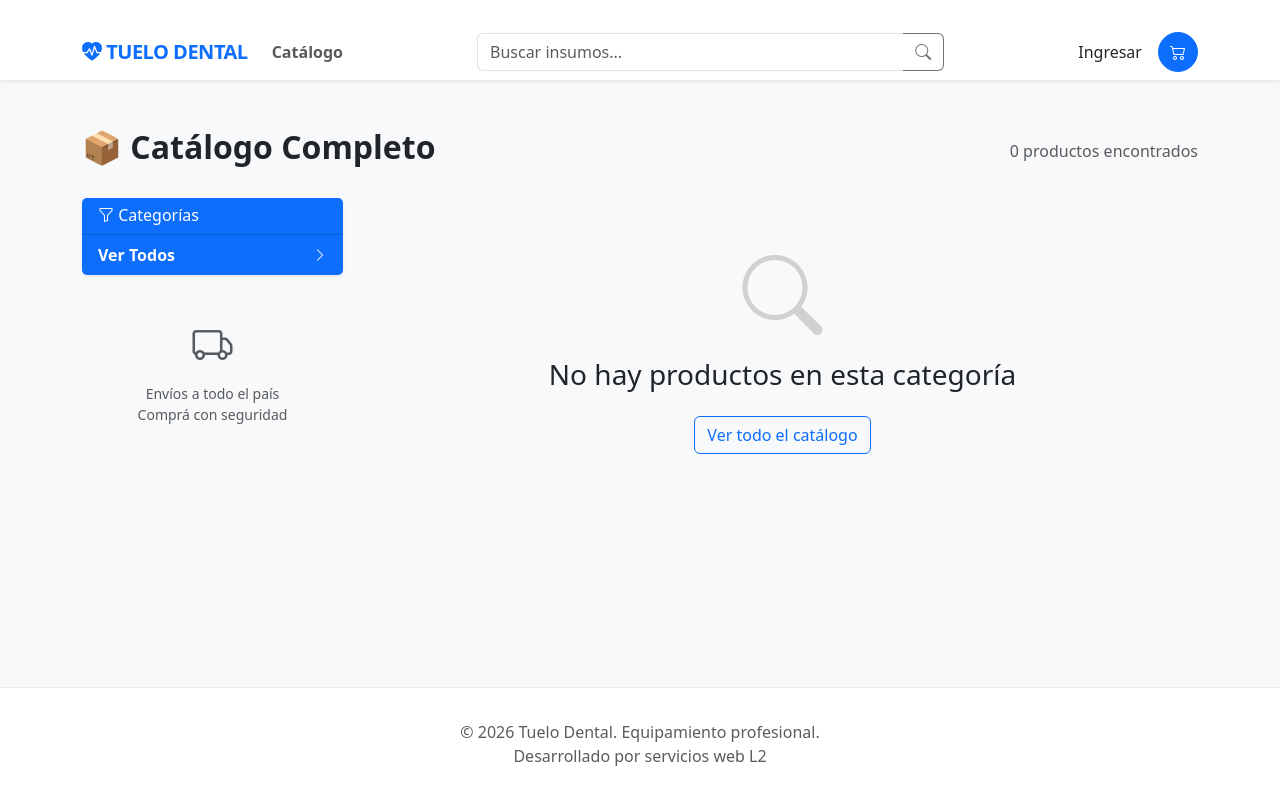
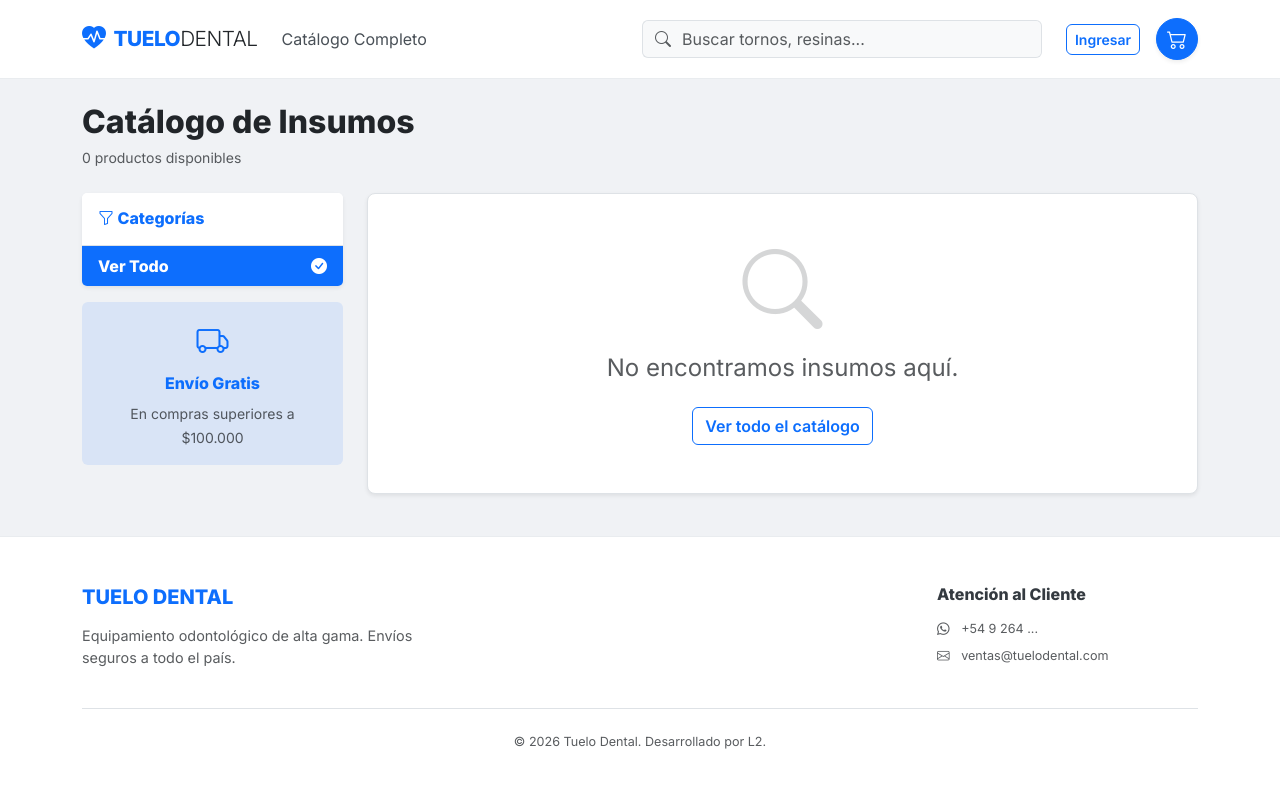
Before and after one commit to franciscolaria-commits/tueloDental, a Flask app: page /catalogo in a window 1280 px wide. Run offline with Flask 3, Linux system fonts and the light colour scheme; data that the repository does not hold is empty.

Commit message:
Mejoras diseño celular clinica

```diff
--- a/app/templates/base.html
+++ b/app/templates/base.html
@@ -4,17 +4,60 @@
 <head>
     <meta charset="UTF-8">
     <meta name="viewport" content="width=device-width, initial-scale=1.0">
-    <title>Tuelo Dental</title>
+    <title>Tuelo Dental | Insumos Profesionales</title>
+
+    <link href="https://fonts.googleapis.com/css2?family=Inter:wght@300;400;600;800&display=swap" rel="stylesheet">
+
     <link href="https://cdn.jsdelivr.net/npm/bootstrap@5.3.0/dist/css/bootstrap.min.css" rel="stylesheet">
     <link rel="stylesheet" href="https://cdn.jsdelivr.net/npm/bootstrap-icons@1.10.0/font/bootstrap-icons.css">
 
     <style>
         body {
+            font-family: 'Inter', sans-serif;
             display: flex;
             flex-direction: column;
             min-height: 100vh;
-            background-color: #f8f9fa;
-            /* Gris muy clarito de fondo */
+            background-color: #f0f2f5;
+            /* Gris azulado muy suave, descansa la vista */
+            color: #343a40;
+        }
+
+        /* --- COLORES CORPORATIVOS --- */
+        :root {
+            --bs-primary: #0d6efd;
+            /* Azul Bootstrap (Perfecto para dental) */
+        }
+
+        /* Navbar estilo "SaaS Médico" */
+        .navbar {
+            background-color: #ffffff;
+            border-bottom: 1px solid #e9ecef;
+        }
+
+        .navbar-brand {
+            font-weight: 800;
+            letter-spacing: -0.5px;
+            color: #0d6efd !important;
+            font-size: 1.3rem;
+        }
+
+        .nav-link {
+            font-weight: 500;
+            color: #495057 !important;
+        }
+
+        .nav-link:hover {
+            color: #0d6efd !important;
+        }
+
+        /* Botones un poco más redondeados para amabilidad */
+        .btn {
+            border-radius: 6px;
+            font-weight: 600;
+        }
+
+        .btn-primary {
+            box-shadow: 0 2px 4px rgba(13, 110, 253, 0.2);
         }
 
         main {
@@ -22,76 +65,76 @@
         }
 
         .footer {
-            background-color: #fff;
-            padding: 2rem 0;
+            background-color: #ffffff;
+            padding: 3rem 0;
             margin-top: auto;
-            border-top: 1px solid #eee;
-        }
-
-        /* Ajuste para que el Logo se vea pro */
-        .navbar-brand {
-            font-weight: 800;
-            letter-spacing: -0.5px;
-            color: #0d6efd !important;
+            border-top: 1px solid #e9ecef;
+            font-size: 0.9rem;
         }
     </style>
 </head>
 
 <body>
-    <nav class="navbar navbar-expand-lg navbar-light bg-white shadow-sm sticky-top">
-        <div class="container mt-4">
-            <a class="navbar-brand" href="{{ url_for('shop.landing') }}">
-                <i class="bi bi-heart-pulse-fill"></i> TUELO DENTAL
+    <nav class="navbar navbar-expand-lg sticky-top py-3">
+        <div class="container">
+            <a class="navbar-brand d-flex align-items-center gap-2" href="{{ url_for('shop.landing') }}">
+                <i class="bi bi-heart-pulse-fill fs-4"></i>
+                <span>TUELO<span class="text-dark fw-light">DENTAL</span></span>
             </a>
 
-            <button class="navbar-toggler" type="button" data-bs-toggle="collapse" data-bs-target="#navbarNav">
+            <button class="navbar-toggler border-0 bg-light" type="button" data-bs-toggle="collapse"
+                data-bs-target="#navbarNav">
                 <span class="navbar-toggler-icon"></span>
             </button>
 
-            <div class="collapse navbar-collapse" id="navbarNav">
+            <div class="collapse navbar-collapse mt-3 mt-lg-0" id="navbarNav">
                 <ul class="navbar-nav me-auto mb-2 mb-lg-0">
                     <li class="nav-item">
-                        <a class="nav-link fw-bold" href="{{ url_for('shop.index') }}">Catálogo</a>
+                        <a class="nav-link" href="{{ url_for('shop.index') }}">Catálogo Completo</a>
                     </li>
                 </ul>
 
-                <form class="d-flex mx-auto my-2 my-lg-0 w-50">
+                <form class="d-flex me-lg-4 mb-3 mb-lg-0 flex-grow-1" style="max-width: 400px;">
                     <div class="input-group">
-                        <input class="form-control border-end-0" type="search" placeholder="Buscar insumos..."
-                            aria-label="Search">
-                        <button class="btn btn-outline-secondary border-start-0" type="submit"><i
-                                class="bi bi-search"></i></button>
+                        <span class="input-group-text bg-light border-end-0"><i
+                                class="bi bi-search text-muted"></i></span>
+                        <input class="form-control bg-light border-start-0 ps-0" type="search"
+                            placeholder="Buscar tornos, resinas..." aria-label="Search">
                     </div>
                 </form>
 
-                <ul class="navbar-nav ms-auto mb-2 mb-lg-0 align-items-center">
+                <div class="d-flex align-items-center gap-3">
                     {% if current_user.is_authenticated %}
-                    <li class="nav-item dropdown">
-                        <a class="nav-link dropdown-toggle text-dark" href="#" role="button" data-bs-toggle="dropdown">
-                            {{ current_user.username }}
+                    <div class="dropdown">
+                        <a class="nav-link dropdown-toggle d-flex align-items-center gap-2" href="#" role="button"
+                            data-bs-toggle="dropdown">
+                            <div class="bg-primary text-white rounded-circle d-flex align-items-center justify-content-center"
+                                style="width: 32px; height: 32px; font-size: 0.8rem;">
+                                {{ current_user.username[0]|upper }}
+                            </div>
+                            <span class="d-none d-lg-block">{{ current_user.username }}</span>
                         </a>
-                        <ul class="dropdown-menu dropdown-menu-end border-0 shadow">
+                        <ul class="dropdown-menu dropdown-menu-end border-0 shadow mt-2">
                             {% if current_user.is_admin %}
-                            <li><a class="dropdown-item" href="{{ url_for('admin.dashboard') }}">Panel Admin</a></li>
+                            <li><a class="dropdown-item" href="{{ url_for('admin.dashboard') }}"><i
+                                        class="bi bi-speedometer2 me-2"></i> Panel Admin</a></li>
                             {% endif %}
-                            <li><a class="dropdown-item" href="{{ url_for('shop.my_orders') }}">Mis Compras</a></li>
+                            <li><a class="dropdown-item" href="{{ url_for('shop.my_orders') }}"><i
+                                        class="bi bi-box-seam me-2"></i> Mis Pedidos</a></li>
                             <li>
                                 <hr class="dropdown-divider">
                             </li>
-                            <li><a class="dropdown-item text-danger" href="{{ url_for('auth.logout') }}">Salir</a></li>
+                            <li><a class="dropdown-item text-danger" href="{{ url_for('auth.logout') }}">Cerrar
+                                    Sesión</a></li>
                         </ul>
-                    </li>
+                    </div>
                     {% else %}
-                    <li class="nav-item">
-                        <a class="nav-link text-dark" href="{{ url_for('auth.login') }}">Ingresar</a>
-                    </li>
+                    <a class="btn btn-outline-primary btn-sm" href="{{ url_for('auth.login') }}">Ingresar</a>
                     {% endif %}
 
-                    <li class="nav-item ms-2">
-                        <a class="btn btn-primary position-relative rounded-circle p-2"
-                            href="{{ url_for('shop.view_cart') }}"
-                            style="width: 40px; height: 40px; display: flex; align-items: center; justify-content: center;">
-                            <i class="bi bi-cart2"></i>
+                    <a class="btn btn-primary position-relative rounded-circle d-flex align-items-center justify-content-center shadow-sm"
+                        href="{{ url_for('shop.view_cart') }}" style="width: 42px; height: 42px;">
+                        <i class="bi bi-cart2 fs-5"></i>
                         {% if cart_count > 0 %}
                         <span
                             class="position-absolute top-0 start-100 translate-middle badge rounded-pill bg-danger border border-light">
@@ -99,8 +142,7 @@
                         </span>
                         {% endif %}
                     </a>
-                    </li>
-                </ul>
+                </div>
             </div>
         </div>
     </nav>
@@ -110,10 +152,23 @@
     </main>
 
     <footer class="footer">
-        <div class="container text-center text-muted">
-            <p class="mb-0">© 2026 Tuelo Dental. Equipamiento profesional.</p>
-            <p class="mb-0">Desarrollado por servicios web L2</a>
-            </p>
+        <div class="container">
+            <div class="row g-4 justify-content-between">
+                <div class="col-md-4">
+                    <h5 class="fw-bold text-primary mb-3">TUELO DENTAL</h5>
+                    <p class="text-muted">Equipamiento odontológico de alta gama. Envíos seguros a todo el país.</p>
+                </div>
+                <div class="col-md-3">
+                    <h6 class="fw-bold mb-3">Atención al Cliente</h6>
+                    <ul class="list-unstyled text-muted small">
+                        <li class="mb-2"><i class="bi bi-whatsapp me-2"></i> +54 9 264 ...</li>
+                        <li class="mb-2"><i class="bi bi-envelope me-2"></i> ventas@tuelodental.com</li>
+                    </ul>
+                </div>
+            </div>
+            <div class="text-center pt-4 mt-4 border-top">
+                <p class="text-muted small mb-0">© 2026 Tuelo Dental. Desarrollado por L2.</p>
+            </div>
         </div>
     </footer>
 
--- a/app/templates/shop/index.html
+++ b/app/templates/shop/index.html
@@ -1,92 +1,116 @@
 {% extends 'base.html' %}
 
+{% macro render_filters() %}
+<div class="card shadow-sm border-0 mb-3">
+    <div class="card-header bg-white border-bottom py-3">
+        <h6 class="mb-0 fw-bold text-primary"><i class="bi bi-funnel"></i> Categorías</h6>
+    </div>
+    <div class="list-group list-group-flush">
+        <a href="{{ url_for('shop.index') }}"
+            class="list-group-item list-group-item-action d-flex justify-content-between align-items-center {{ 'bg-primary text-white fw-bold' if not current_category else 'text-muted' }}">
+            <span>Ver Todo</span>
+            {% if not current_category %}<i class="bi bi-check-circle-fill"></i>{% endif %}
+        </a>
+        {% for cat in categories %}
+        <a href="{{ url_for('shop.index', category=cat) }}"
+            class="list-group-item list-group-item-action d-flex justify-content-between align-items-center {{ 'bg-primary text-white fw-bold' if current_category == cat else 'text-muted' }}">
+            <span>{{ cat }}</span>
+            {% if current_category == cat %}<i class="bi bi-check-circle-fill"></i>{% endif %}
+        </a>
+        {% endfor %}
+    </div>
+</div>
+
+<div class="card border-0 bg-primary bg-opacity-10">
+    <div class="card-body text-center p-3">
+        <i class="bi bi-truck fs-2 text-primary"></i>
+        <h6 class="fw-bold mt-2 text-primary">Envío Gratis</h6>
+        <small class="text-muted">En compras superiores a $100.000</small>
+    </div>
+</div>
+{% endmacro %}
+
+
 {% block content %}
-<div class="container py-5">
+<div class="container py-4">
 
     <div class="d-flex justify-content-between align-items-center mb-4">
-        <h2 class="fw-bold">
-            {% if current_category %}
-            📂 {{ current_category }}
-            {% else %}
-            📦 Catálogo Completo
-            {% endif %}
-        </h2>
-        <span class="text-muted">{{ products|length }} productos encontrados</span>
+        <div>
+            <h2 class="fw-bold mb-1 text-dark">
+                {% if current_category %}
+                {{ current_category }}
+                {% else %}
+                Catálogo de Insumos
+                {% endif %}
+            </h2>
+            <span class="text-muted small">{{ products|length }} productos disponibles</span>
+        </div>
+
+        <button class="btn btn-outline-primary d-lg-none shadow-sm" type="button" data-bs-toggle="offcanvas"
+            data-bs-target="#offcanvasFilters">
+            <i class="bi bi-funnel-fill me-1"></i> Filtrar
+        </button>
     </div>
 
     <div class="row">
-        <div class="col-lg-3 mb-4">
-            <div class="card shadow-sm border-0">
-                <div class="card-header bg-primary text-white">
-                    <h5 class="mb-0 fs-6"><i class="bi bi-funnel"></i> Categorías</h5>
-                </div>
-                <div class="list-group list-group-flush">
-                    <a href="{{ url_for('shop.index') }}"
-                        class="list-group-item list-group-item-action d-flex justify-content-between align-items-center {{ 'active fw-bold' if not current_category else '' }}">
-                        Ver Todos
-                        <i class="bi bi-chevron-right small"></i>
-                    </a>
+        <div class="col-lg-3 d-none d-lg-block">
+            {{ render_filters() }}
+        </div>
 
-                    {% for cat in categories %}
-                    <a href="{{ url_for('shop.index', category=cat) }}"
-                        class="list-group-item list-group-item-action d-flex justify-content-between align-items-center {{ 'active fw-bold' if current_category == cat else '' }}">
-                        {{ cat }}
-                        {% if current_category == cat %}
-                        <i class="bi bi-check-circle-fill"></i>
-                        {% endif %}
-                    </a>
-                    {% endfor %}
-                </div>
+        <div class="offcanvas offcanvas-start" tabindex="-1" id="offcanvasFilters">
+            <div class="offcanvas-header bg-light">
+                <h5 class="offcanvas-title fw-bold text-primary">Filtros</h5>
+                <button type="button" class="btn-close" data-bs-dismiss="offcanvas"></button>
             </div>
-
-            <div class="card mt-3 bg-light border-0">
-                <div class="card-body text-center p-4">
-                    <i class="bi bi-truck fs-1 text-muted"></i>
-                    <p class="small text-muted mt-2 mb-0">Envíos a todo el país<br>Comprá con seguridad</p>
-                </div>
+            <div class="offcanvas-body">
+                {{ render_filters() }}
             </div>
         </div>
 
         <div class="col-lg-9">
             {% if products %}
-            <div class="row row-cols-1 row-cols-md-2 row-cols-lg-3 g-4">
+            <div class="row row-cols-1 row-cols-md-2 row-cols-lg-3 g-3">
                 {% for product in products %}
                 <div class="col">
-                    <div class="card h-100 shadow-sm border-0 product-card">
+                    <div class="card h-100 shadow-sm border-0 product-card bg-white">
                         <div class="position-absolute top-0 end-0 m-2">
-                            <span class="badge bg-light text-dark shadow-sm border">{{ product.category }}</span>
+                            <span class="badge bg-white text-secondary border shadow-sm">{{ product.category }}</span>
                         </div>
 
-                        <img src="{{ product.image_url }}" class="card-img-top p-3" alt="{{ product.name }}"
-                            style="height: 200px; object-fit: contain;">
+                        <div class="text-center p-3 border-bottom bg-light bg-opacity-25" style="height: 220px;">
+                            <img src="{{ product.image_url }}" alt="{{ product.name }}" class="h-100 w-100"
+                                style="object-fit: contain;">
+                        </div>
 
                         <div class="card-body d-flex flex-column">
-                            <h5 class="card-title fw-bold text-dark text-decoration-none">
+                            <h5 class="card-title fs-6 fw-bold mb-1">
                                 <a href="{{ url_for('shop.product_detail', product_id=product.id) }}"
-                                    class="text-reset text-decoration-none">
+                                    class="text-dark text-decoration-none stretched-link">
                                     {{ product.name }}
                                 </a>
                             </h5>
-                            <p class="card-text text-muted small flex-grow-1">{{ product.description[:80] }}...</p>
+                            <p class="card-text text-muted small mb-3 flex-grow-1" style="font-size: 0.85rem;">
+                                {{ product.description[:60] }}...
+                            </p>
 
                             <div class="mt-auto">
                                 <div class="d-flex justify-content-between align-items-center mb-3">
-                                    <span class="h5 mb-0 text-primary fw-bold">${{ product.price }}</span>
+                                    <span class="fs-5 fw-bold text-primary">${{ product.price }}</span>
                                     {% if product.stock > 0 %}
-                                    <span class="badge bg-success bg-opacity-10 text-success">Stock: {{ product.stock
-                                        }}</span>
+                                    <small class="text-success fw-bold"><i class="bi bi-check-circle-fill"></i> Stock:
+                                        {{ product.stock }}</small>
                                     {% else %}
-                                    <span class="badge bg-danger">Sin Stock</span>
+                                    <small class="text-danger fw-bold">Agotado</small>
                                     {% endif %}
                                 </div>
 
                                 {% if product.stock > 0 %}
                                 <a href="{{ url_for('shop.add_to_cart', product_id=product.id) }}"
-                                    class="btn btn-primary w-100 shadow-sm btn-hover">
-                                    <i class="bi bi-cart-plus"></i> Agregar
+                                    class="btn btn-primary w-100 position-relative shadow-sm" style="z-index: 2;">
+                                    Agregar al Carrito
                                 </a>
                                 {% else %}
-                                <button class="btn btn-secondary w-100" disabled>Agotado</button>
+                                <button class="btn btn-secondary w-100" disabled>Sin Stock</button>
                                 {% endif %}
                             </div>
                         </div>
@@ -95,9 +119,9 @@
                 {% endfor %}
             </div>
             {% else %}
-            <div class="text-center py-5">
+            <div class="text-center py-5 bg-white rounded-3 shadow-sm border">
                 <i class="bi bi-search display-1 text-muted opacity-25"></i>
-                <h3 class="mt-3">No hay productos en esta categoría</h3>
+                <h4 class="mt-3 text-muted">No encontramos insumos aquí.</h4>
                 <a href="{{ url_for('shop.index') }}" class="btn btn-outline-primary mt-3">Ver todo el catálogo</a>
             </div>
             {% endif %}
@@ -106,14 +130,14 @@
 </div>
 
 <style>
-    /* Efecto Hover para las tarjetas */
+    /* Efecto suave al pasar el mouse (menos agresivo que el de moda) */
     .product-card {
-        transition: transform 0.2s ease, box-shadow 0.2s ease;
+        transition: box-shadow 0.3s ease, transform 0.3s ease;
     }
 
     .product-card:hover {
-        transform: translateY(-5px);
-        box-shadow: 0 .5rem 1rem rgba(0, 0, 0, .15) !important;
+        transform: translateY(-3px);
+        box-shadow: 0 10px 20px rgba(0, 0, 0, 0.08) !important;
     }
 </style>
 {% endblock %}
```
Lines whose indentation alone changed are shown as unchanged.
